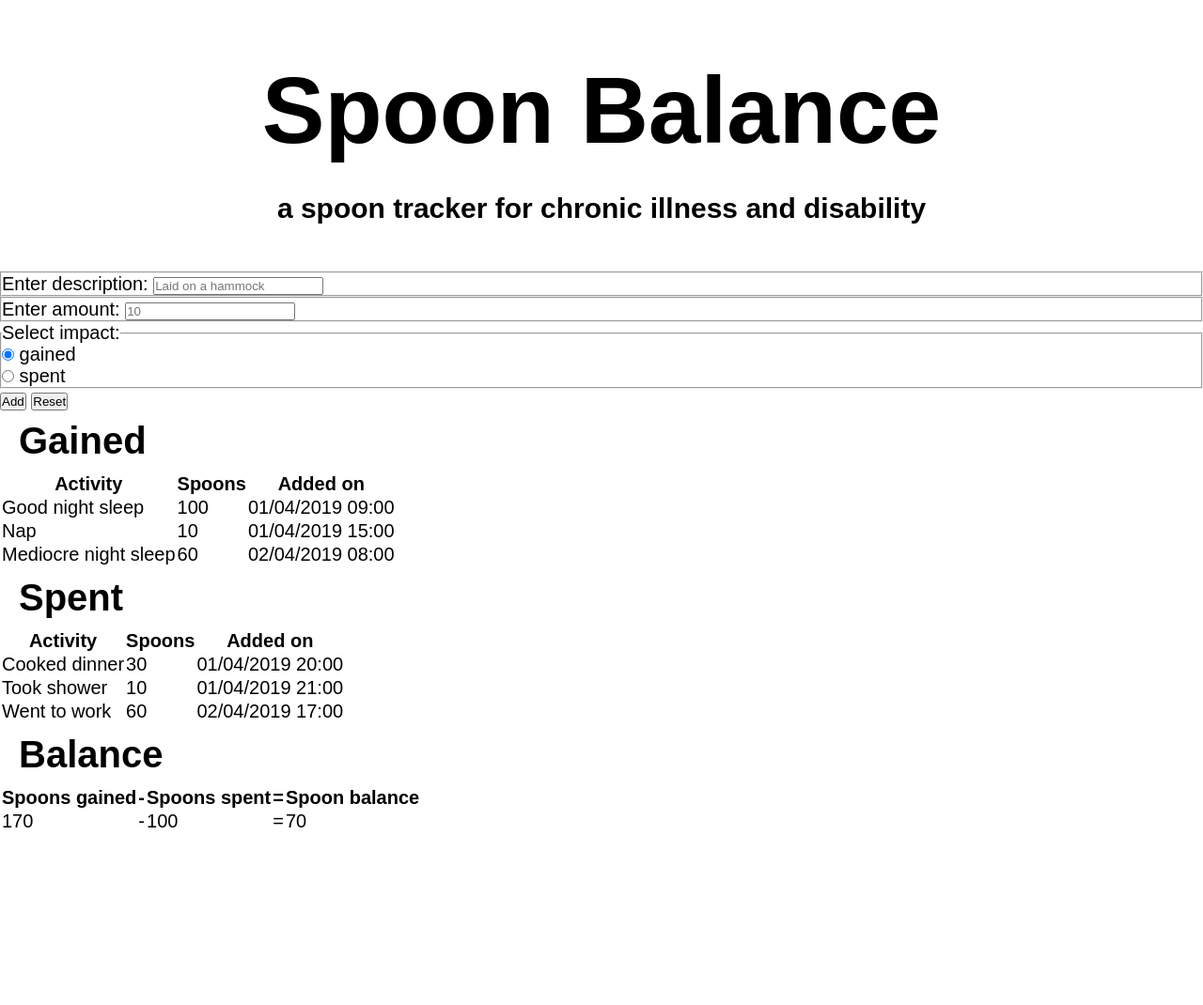
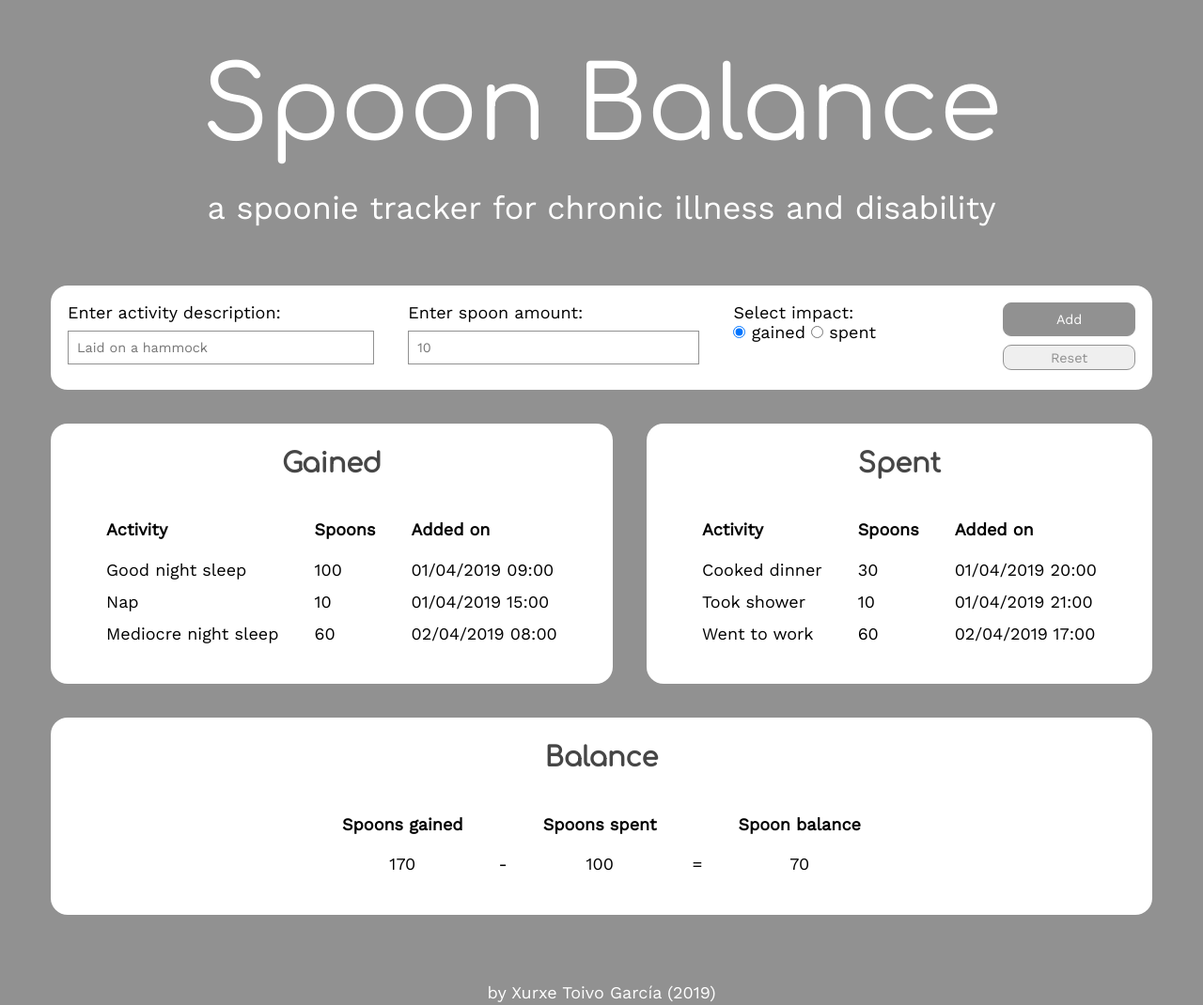
Before and after one commit to xurxe/Integrify-14-spoon-balance, a plain HTML site: page index.html in a window 1280 px wide. Shown: the whole page at 94% size. Before the commit the page ends 888 px from the top, so only its background shows below. Drawn offline with nearby package versions, Linux system fonts and the light colour scheme.

Commit message:
Improved styles

```diff
--- a/css/style.css
+++ b/css/style.css
@@ -7,40 +7,53 @@
     padding: 0;
     scroll-behavior: smooth;
     text-decoration: none;
+    font-family: 'Work Sans', sans-serif;
 }
 
+body {
+    background: rgb(145, 145, 145);
+}
 
 
 /* TYPOGRAPHY ************************************************************** */
 
 html {
-    font-size: 20px;
-}
-
-@media only screen and (min-width: 600px) and (max-width: 900px) {
-    html {
-        font-size: calc(16px + (20 - 16) * (100vw - 600px) / (900 - 600));    }
-}
-
-@media only screen and (max-width: 600px) {
-    html {
-        font-size: 16px;
-    }
+    font-size: 18px;
 }
 
 h1 {
-    font-size: 5rem;
+    font-family: 'Comfortaa', sans-serif;
+    font-size: 6rem;
+    font-weight: normal;
     padding: 1rem;
+    text-align: center;
+    color: white;
+    text-rendering: optimizeLegibility;
+    -webkit-font-smoothing: antialiased;
+    -moz-font-smoothing: antialiased;
+    -moz-osx-font-smoothing: grayscale;
+    -o-font-smoothing: antialiased;
 }
 
 h2 {
-    font-size: 1.5rem;
+    font-size: 1.9rem;
+    font-weight: normal;
     padding: 0.5rem 1rem;
+    text-align: center;
+    color: white;
+    text-rendering: optimizeLegibility;
+    -webkit-font-smoothing: antialiased;
+    -moz-font-smoothing: antialiased;
+    -moz-osx-font-smoothing: grayscale;
+    -o-font-smoothing: antialiased;
 }
 
 h3 {
-    font-size: 2rem;
+    font-family: 'Comfortaa', sans-serif;
+    color: rgb(70, 70, 70);
+    font-size: 1.6rem;
     padding: 0.5rem 1rem;
+    text-align: center;
 }
 
 
@@ -49,5 +62,130 @@ h3 {
 
 header {
     padding: 2rem;
+}
+
+
+
+/* MAIN ****************************************************************** */
+
+form {
+    background: white;
+    border-radius: 1rem;
+    display: grid;
+    grid-template-columns: auto auto auto auto;
+    margin: 1rem 3rem;
+}
+
+fieldset {
+    border: none;
+    margin: 1rem;
+}
+
+input[type="text"] {
+    display: block;
+    font-size: 0.8rem;
+    height: 2rem;
+    margin: 0.5rem 0;
+    padding: 0 0.5rem;
+    width: 100%;
+    color: #919191;
+    border: 1px solid #919191;
+}
+
+.radio-div {
+    display: inline-block;
+    height: 1rem;
+}
+
+input[type="button"] {
+    color: #919191;
+    border: 1px solid #919191;
+    border-radius: 0.5rem;
+    cursor: pointer;
+    display: block;
+    font-size: 0.8rem;
+    width: 100%;
+    -webkit-appearance: none;
+    -moz-appearance: none;
+}
+
+#add-button {
+    height: 2rem;
+    color: white;
+    background: #919191;
+    margin-bottom: 0.5rem;
+    text-rendering: optimizeLegibility;
+    -webkit-font-smoothing: antialiased;
+    -moz-font-smoothing: antialiased;
+    -moz-osx-font-smoothing: grayscale;
+    -o-font-smoothing: antialiased;
+}
+
+#reset-button {
+    height: 1.5rem;
+    color: #919191;
+    border: 1px solid #919191;
+}
+
+#tracker-div {
+    display: grid;
+    grid-template-columns: auto auto;
+}
+
+#gained-section {
+    background: white;
+    border-radius: 1rem;
+    margin: 1rem 1rem 1rem 3rem;
+    padding: 1rem;
+}
+
+#spent-section {
+    background: white;
+    border-radius: 1rem;
+    margin: 1rem 3rem 1rem 1rem;
+    padding: 1rem;
+}
+
+#balance-section {
+    background: white;
+    border-radius: 1rem;
+    margin: 1rem 3rem;
+    padding: 1rem;
+}
+
+table {
+    margin: 1rem auto;
+}
+
+#gained-table, #spent-table {
+    text-align: left;
+}
+
+#balance-table {
     text-align: center;
 }
+
+th {
+    padding: 0.8rem 1rem;
+}
+
+td {
+    padding: 0.3rem 1rem;
+}
+
+
+/* FOOTER ****************************************************************** */
+
+footer {
+    text-align: center;
+    padding: 3rem;
+}
+
+footer a {
+    color: white;
+    text-rendering: optimizeLegibility;
+    -webkit-font-smoothing: antialiased;
+    -moz-font-smoothing: antialiased;
+    -moz-osx-font-smoothing: grayscale;
+    -o-font-smoothing: antialiased;
+}
--- a/index.html
+++ b/index.html
@@ -6,16 +6,17 @@
         <meta name="viewport" content="width=device-width, initial-scale=1.0">
         <meta http-equiv="X-UA-Compatible" content="ie=edge">
 
-        <title>Title</title>
-        <meta name="description" content="Description" />
+        <title>Spoon Balance</title>
+        <meta name="description" content="a spoonie tracker for chronic illness and disability" />
         <meta name="keywords" content="Keyword" />
 
-        <meta property="og:title" content="Title">
-        <meta property="og:description" content="Description">
+        <meta property="og:title" content="Spoon Balance">
+        <meta property="og:description" content="a spoonie tracker for chronic illness and disability">
         <meta property="og:image" content=" ">
         <meta property="og:url" content=" ">
         <meta name="twitter:card" content="summary_large_image">
 
+        <link href="https://fonts.googleapis.com/css?family=Comfortaa|Work+Sans" rel="stylesheet">
         <link href="./css/style.css" rel="stylesheet" />
     </head>
 
@@ -23,21 +24,21 @@
 
         <header>
             <h1>Spoon Balance</h1>
-            <h2>a spoon tracker for chronic illness and disability</h2>
+            <h2>a&nbsp;spoonie&nbsp;tracker&nbsp;for chronic&nbsp;illness&nbsp;and&nbsp;disability</h2>
         </header>
 
         <main>
             <form>
                 <fieldset>
                     <label for="description-input">
-                        Enter description:
+                        Enter activity description:
                     </label>
                     <input type="text" id="description-input" name="description-input" placeholder="Laid on a hammock" required>
                 </fieldset>
 
                 <fieldset>
                     <label for="amount-input">
-                        Enter amount:
+                        Enter spoon amount:
                     </label>
                     <input type="text" id="amount-input" name="amount-input" placeholder="10" required>
                 </fieldset>
@@ -45,14 +46,14 @@
                 <fieldset>
                     <legend>Select impact:</legend>
 
-                    <div class="radio">
+                    <div class="radio-div">
                         <input type="radio" id="impact-input-gained" name="impact-input" value="1" checked>
                         <label for= "impact-input-gained">
                             gained
                         </label>
                     </div>
 
-                    <div class="radio">
+                    <div class="radio-div">
                         <input type="radio" id="impact-input-spent" name="impact-input" value="-1">
                         <label for= "impact-input-spent">
                             spent
@@ -60,11 +61,13 @@
                     </div>
                 </fieldset>
 
+                <fieldset>
                     <input type="button" id="add-button" value="Add">
                     <input type="button" id="reset-button" value="Reset">
-
+                </fieldset>
             </form>
 
+            <div id="tracker-div">
                 <section id="gained-section">
                     <h3>
                         Gained
@@ -94,6 +97,7 @@
                     </table>
 
                 </section>
+            </div>
 
             <section id="balance-section">
                 <h3>
@@ -103,9 +107,9 @@
                 <table id="balance-table">
                     <tr>
                         <th>Spoons gained</th>
-                        <th>-</th>
+                        <th></th>
                         <th>Spoons spent</th>
-                        <th>=</th>
+                        <th></th>
                         <th>Spoon balance</th>
                     </tr>
 
@@ -119,7 +123,9 @@
         </main>
 
         <footer>
-
+            <a href="https://github.com/xurxe/Integrify-14-spoon-balance">
+                by Xurxe Toivo García (2019)
+            </a>
         </footer>
 
         <script src="./js/script.js"></script>
--- a/js/script.js
+++ b/js/script.js
@@ -105,7 +105,7 @@ function getImpact() {
 
 
 
-/* EVENT LISTENERS */
+/* EVENT LISTENERS ********************************************************* */
 
 addButton.addEventListener('click', function() {
     const impact = getImpact();
```
Lines whose indentation alone changed are shown as unchanged.
